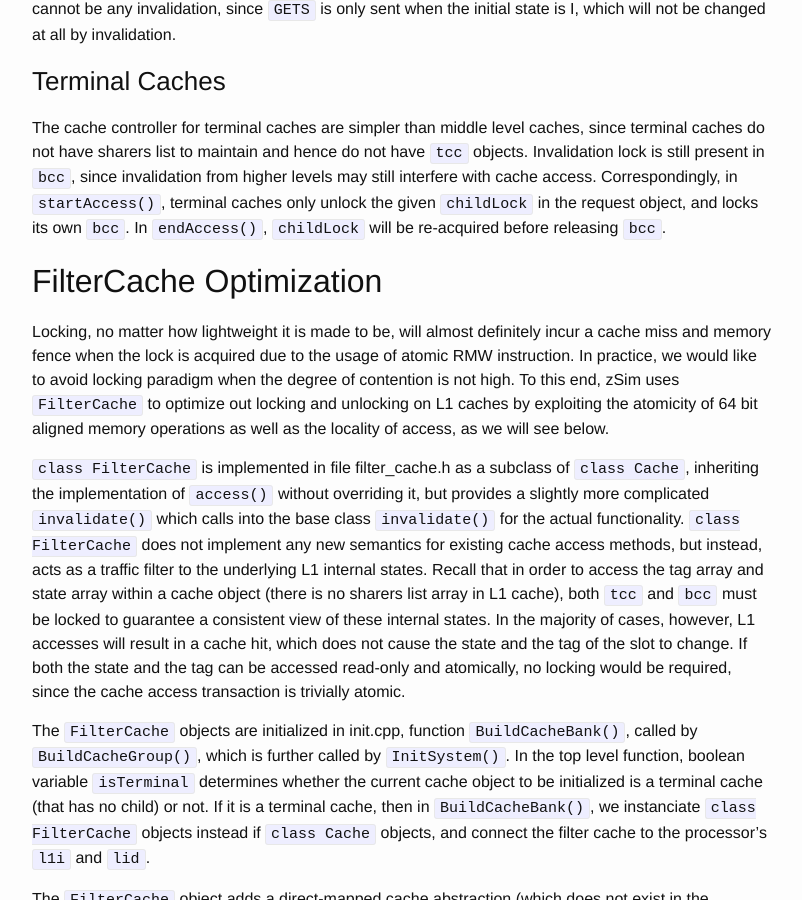
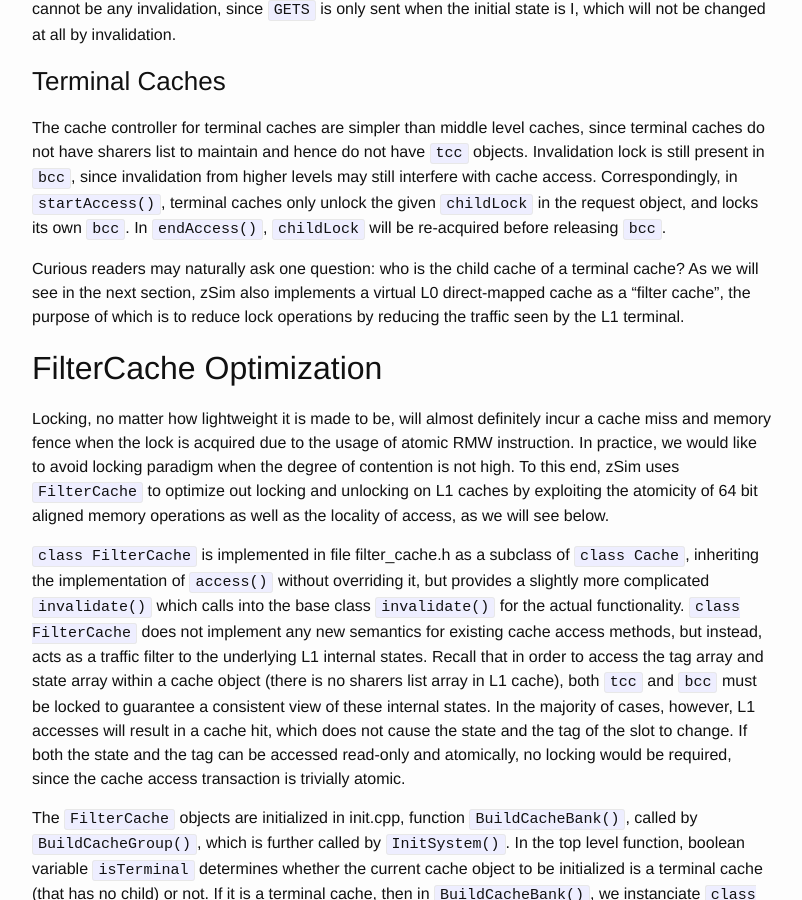
Before and after one commit to wangziqi2013/wangziqi2013.github.io, a Jekyll site: the page built from _posts/2020-01-09-understand-zsim-cache-cc.markdown, in a window 1280 px wide and 900 px high, scrolled down 7602 px. Shown: the whole window, without its empty margins (238-1040 px from the left). Built offline with Jekyll 4.4.1, drawn with Linux system fonts in a browser that asks for light colours.

Commit message:
Adding locking

```diff
--- a/_posts/2020-01-09-understand-zsim-cache-cc.markdown
+++ b/_posts/2020-01-09-understand-zsim-cache-cc.markdown
@@ -293,6 +293,10 @@ from higher levels may still interfere with cache access. Correspondingly, in `s
 unlock the given `childLock` in the request object, and locks its own `bcc`. In `endAccess()`, `childLock` will be
 re-acquired before releasing `bcc`.
 
+Curious readers may naturally ask one question: who is the child cache of a terminal cache? As we will see in the next
+section, zSim also implements a virtual L0 direct-mapped cache as a "filter cache", the purpose of which is to reduce lock
+operations by reducing the traffic seen by the L1 terminal.
+
 ## FilterCache Optimization
 
 Locking, no matter how lightweight it is made to be, will almost definitely incur a cache miss and memory fence when the
```
